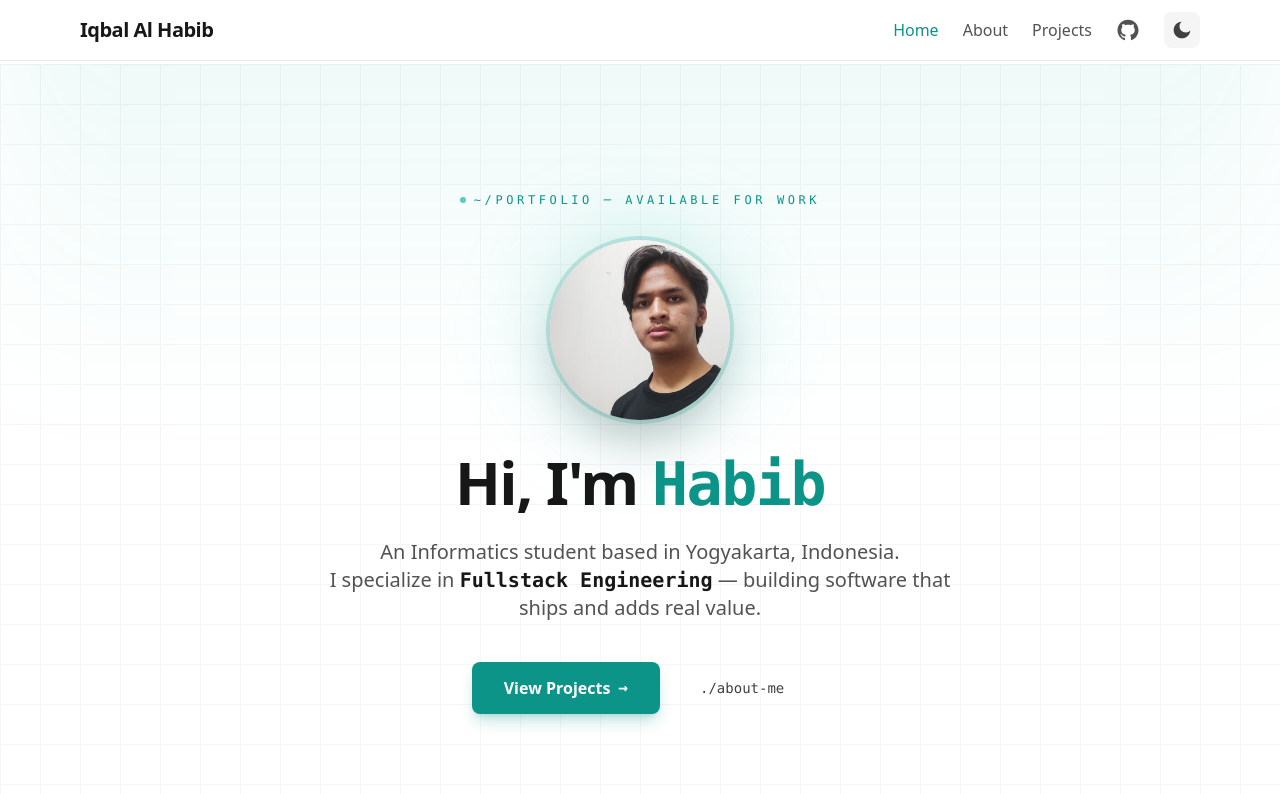
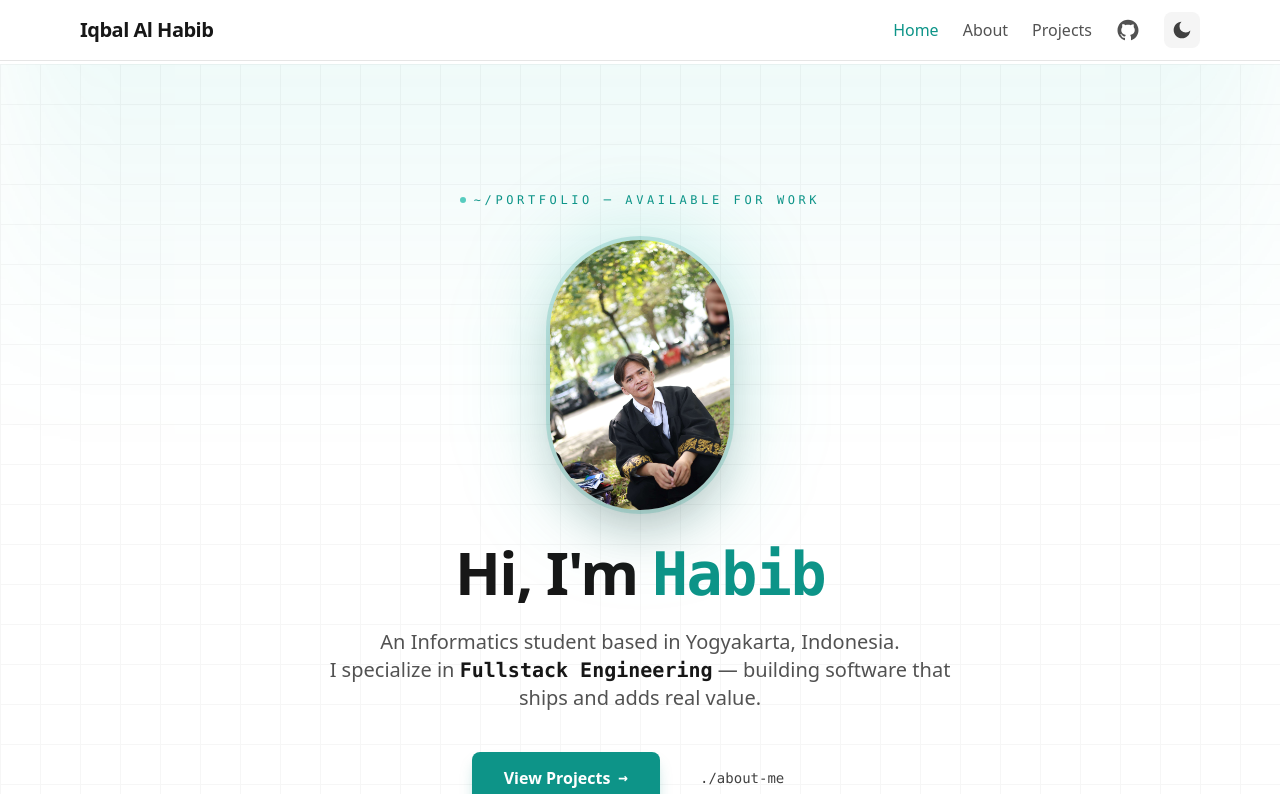
Before and after one commit to cihuyyama/portfolio, a Next.js app: page / in a window 1280 px wide. Shown: the top 794 px of the page. Built offline with nearby package versions, Linux system fonts and the light colour scheme.

Commit message:
assets: replace profile photo with new headshot
Update profile image from public/informal.jpg to public/profile.jpg and update references in HeroSection and Open Graph/Twitter Card metadata.

```diff
--- a/app/head.tsx
+++ b/app/head.tsx
@@ -21,7 +21,7 @@ export default function Head() {
         property="og:description"
         content="Full-Stack Engineer shipping production ERP, SaaS, and retail platforms. Yogyakarta, Indonesia."
       />
-      <meta property="og:image" content="/informal.jpg" />
+      <meta property="og:image" content="/profile.jpg" />
 
       {/* Twitter */}
       <meta name="twitter:card" content="summary_large_image" />
@@ -30,7 +30,7 @@ export default function Head() {
         name="twitter:description"
         content="Full-Stack Engineer shipping production ERP, SaaS, and retail platforms. Yogyakarta, Indonesia."
       />
-      <meta name="twitter:image" content="/informal.jpg" />
+      <meta name="twitter:image" content="/profile.jpg" />
 
       <link rel="icon" href="/favicon.ico" />
     </>
--- a/components/HeroSection.tsx
+++ b/components/HeroSection.tsx
@@ -110,9 +110,9 @@ function HeroSection() {
             aria-hidden
             className="absolute inset-0 rounded-full bg-teal-500/20 blur-2xl scale-110"
           />
-          <Image
+            <Image
             className="relative rounded-full shadow-2xl ring-4 ring-teal-600/20 dark:ring-teal-400/20"
-            src="/informal.jpg"
+            src="/profile.jpg"
             alt="Muhammad Iqbal Al Habib"
             width={180}
             height={180}
```
Also changed, not shown: public/informal.jpg (deleted), public/profile.jpg (added).
